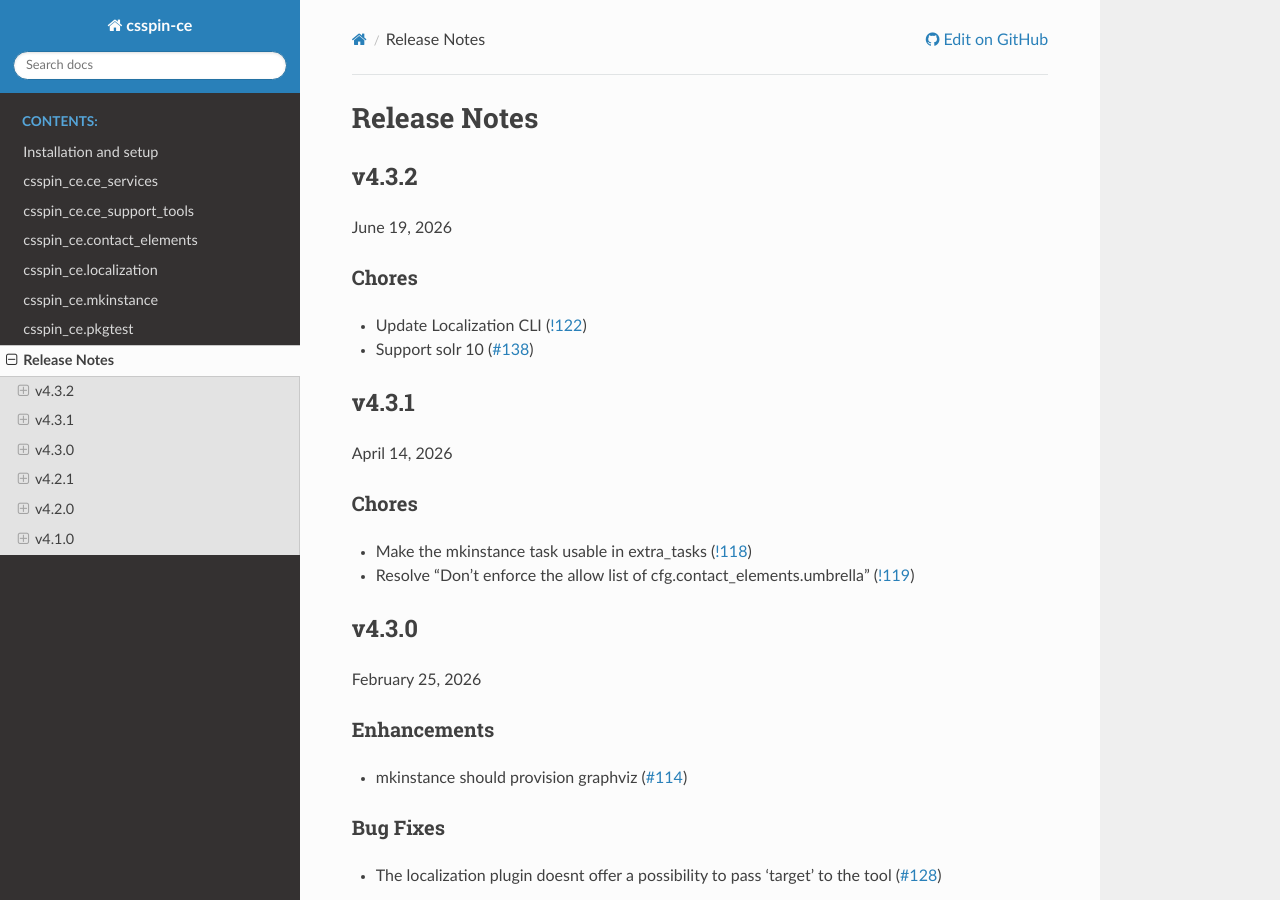
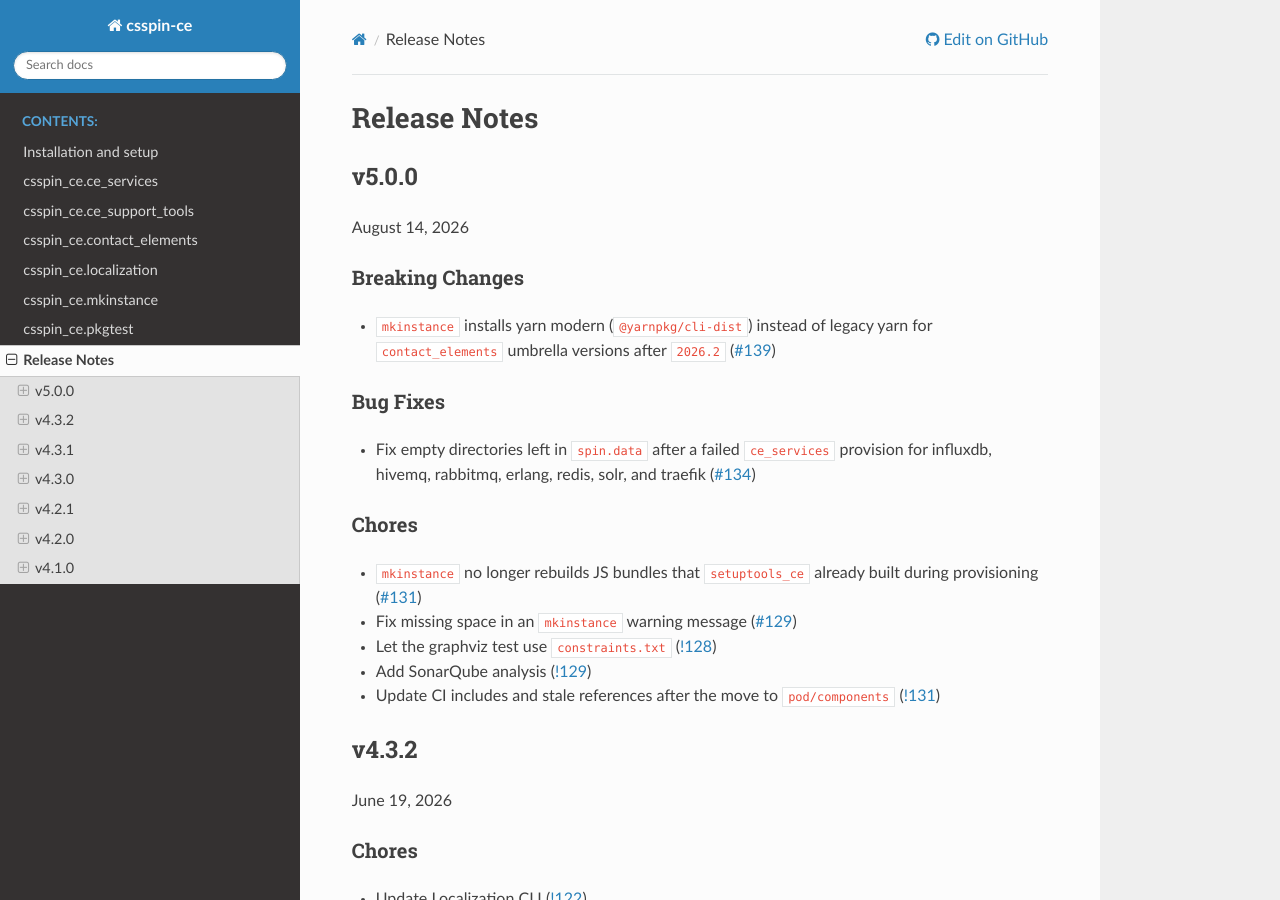
Before and after one commit to cslab/csspin-ce, a Sphinx documentation site: the page built from doc/relnotes.rst, in a window 1280 px wide and 900 px high. Built offline with Sphinx 7.4.7 and the Read the Docs theme 3.1.0, drawn with Linux system fonts in a browser that asks for light colours.

```diff
--- a/doc/relnotes.rst
+++ b/doc/relnotes.rst
@@ -59,6 +59,41 @@
 =============
 Release Notes
 =============
+
+v5.0.0
+======
+
+August 14, 2026
+
+Breaking Changes
+----------------
+
+- ``mkinstance`` installs yarn modern (``@yarnpkg/cli-dist``) instead of
+  legacy yarn for ``contact_elements`` umbrella versions after ``2026.2``
+  (`#139 <https://code.contact.de/pod/components/csspin-ce/-/work_items/139>`_)
+
+Bug Fixes
+---------
+
+- Fix empty directories left in ``spin.data`` after a failed ``ce_services``
+  provision for influxdb, hivemq, rabbitmq, erlang, redis, solr, and traefik
+  (`#134 <https://code.contact.de/pod/components/csspin-ce/-/work_items/134>`_)
+
+Chores
+------
+
+- ``mkinstance`` no longer rebuilds JS bundles that ``setuptools_ce`` already
+  built during provisioning
+  (`#131 <https://code.contact.de/pod/components/csspin-ce/-/work_items/131>`_)
+- Fix missing space in an ``mkinstance`` warning message
+  (`#129 <https://code.contact.de/pod/components/csspin-ce/-/work_items/129>`_)
+- Let the graphviz test use ``constraints.txt``
+  (`!128 <https://code.contact.de/pod/components/csspin-ce/-/merge_requests/128>`_)
+- Add SonarQube analysis
+  (`!129 <https://code.contact.de/pod/components/csspin-ce/-/merge_requests/129>`_)
+- Update CI includes and stale references after the move to
+  ``pod/components``
+  (`!131 <https://code.contact.de/pod/components/csspin-ce/-/merge_requests/131>`_)
 
 v4.3.2
 ======
```
